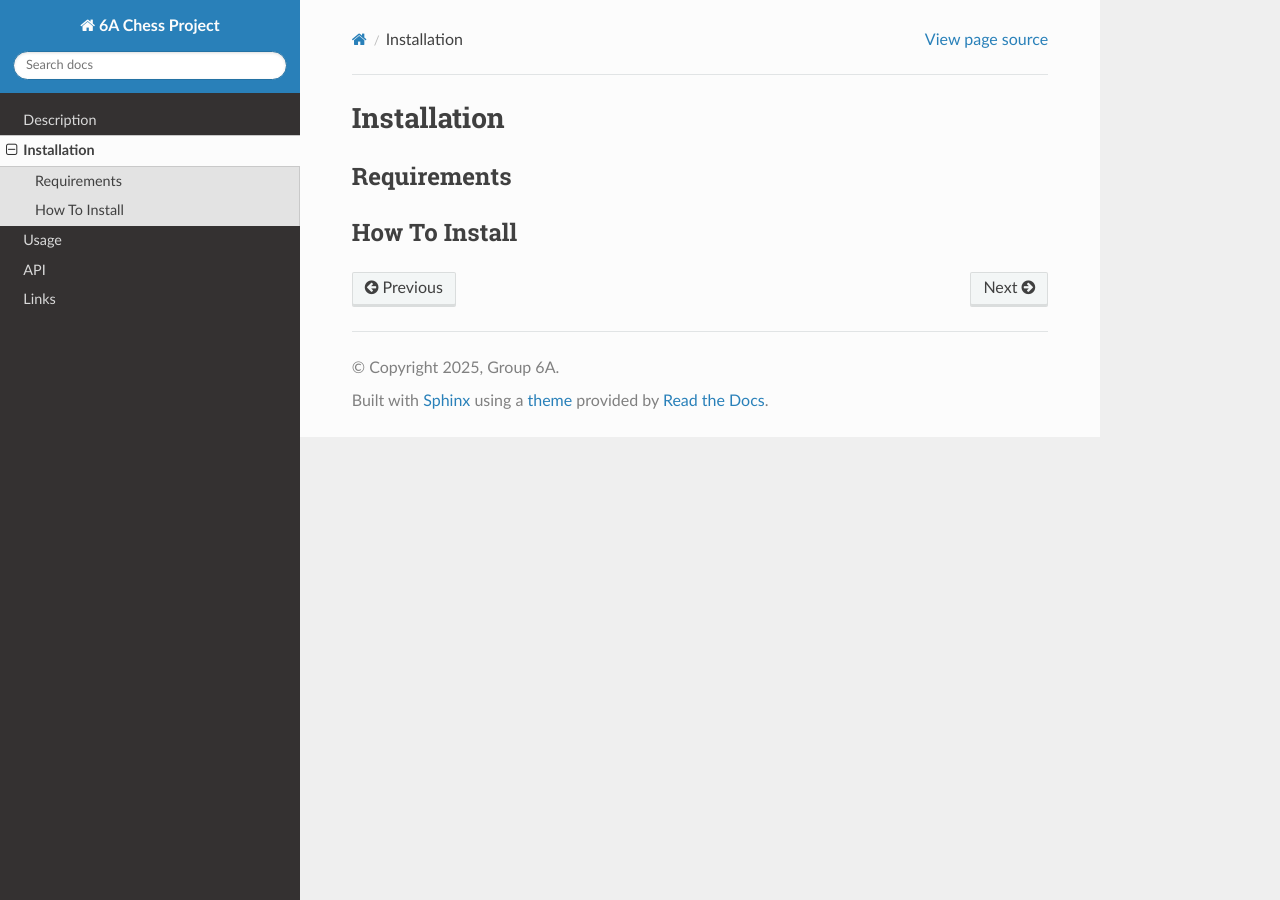
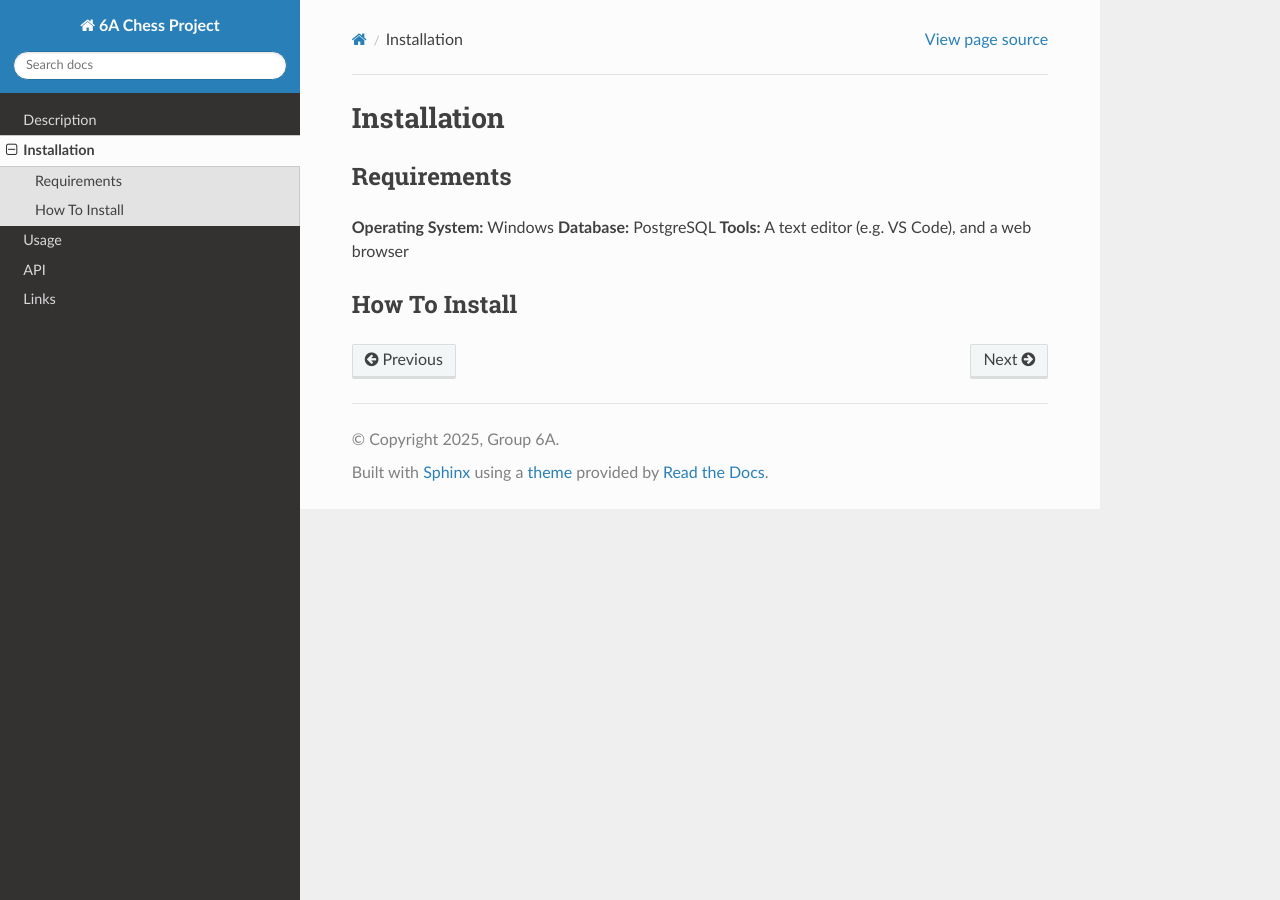
Before and after one commit to gherkins05/6A-Software-Coursework, a Sphinx documentation site: the page built from docs/source/installation.rst, in a window 1280 px wide. Built offline with Sphinx 7.4.7 and the Read the Docs theme 3.1.0, drawn with Linux system fonts in a browser that asks for light colours; pages that are not in the unit, such as notebooks, are missing from menus.

Commit message:
Update installation.rst

```diff
--- a/docs/source/installation.rst
+++ b/docs/source/installation.rst
@@ -3,7 +3,9 @@ Installation
 
 Requirements
 ------------
-
+**Operating System:** Windows
+**Database:** PostgreSQL
+**Tools:** A text editor (e.g. VS Code), and a web browser
 
 How To Install
 --------------
```
